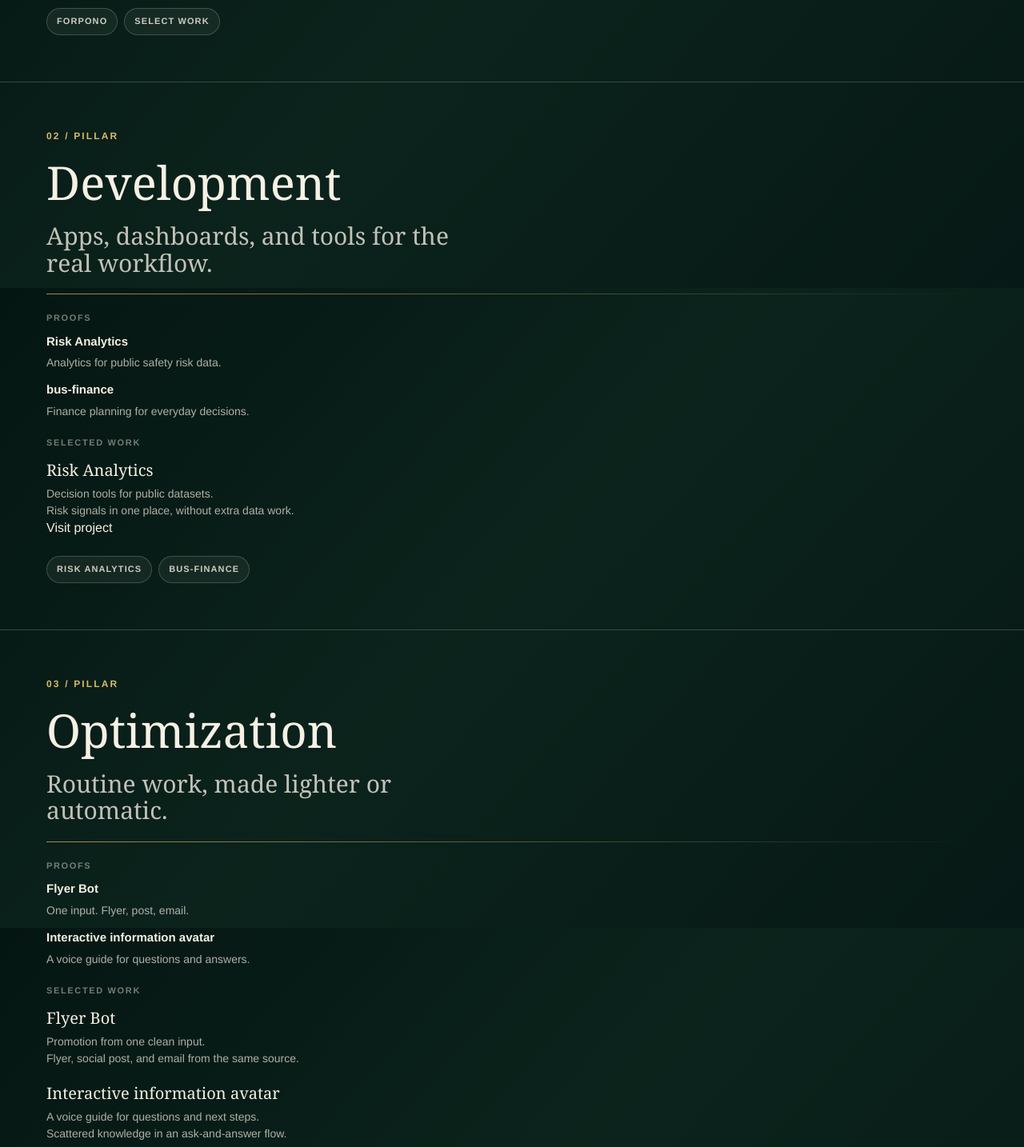
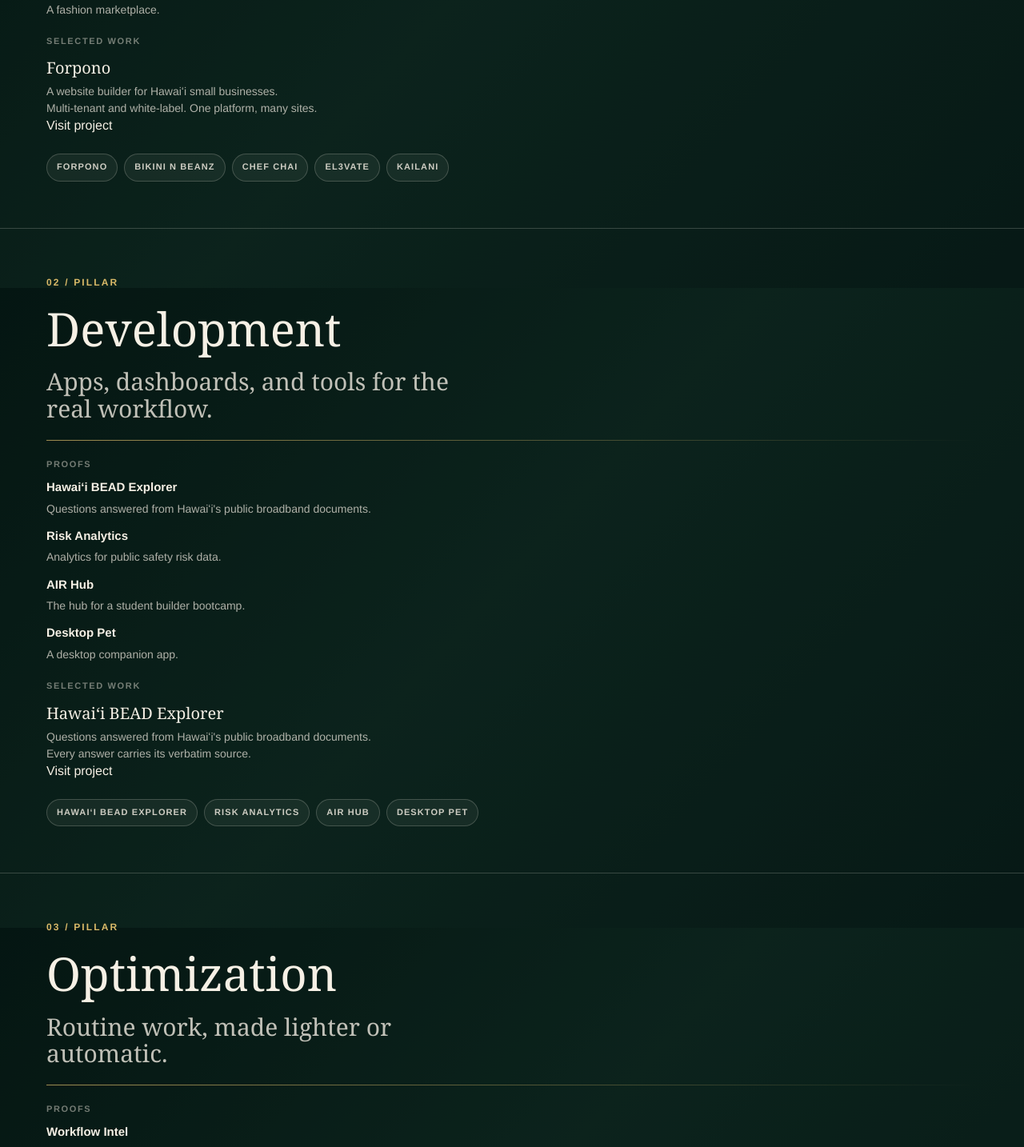
Before and after one commit to tclum/oddbackward, a Next.js app: page / in a window 1280 px wide. Shown: the part 2840-4274 px from the top of the page at 80% size. Built offline with nearby package versions, Linux system fonts and the light colour scheme.

Commit message:
feat: single project registry, solo voice, canonical to oddbackward.forpono.com

```diff
--- a/src/app/layout.tsx
+++ b/src/app/layout.tsx
@@ -7,6 +7,7 @@ export const metadata: Metadata = {
   title: `${siteConfig.brandName} | Design. Development. Optimization.`,
   description:
     "Custom websites, apps, and workflow improvements for small businesses and teams.",
+  alternates: { canonical: "/" },
   openGraph: {
     title: `${siteConfig.brandName} | Design. Development. Optimization.`,
     description:
--- a/src/config/site.ts
+++ b/src/config/site.ts
@@ -1,13 +1,13 @@
 export const siteConfig = {
   brandName: "DDO",
   legalName: "DDO",
-  domain: "oddbackward.com",
+  // Flip domain and home to oddbackward.com once that domain is live.
+  domain: "oddbackward.forpono.com",
   contactEmail: "tclum@forpono.com",
   urls: {
-    home: "https://oddbackward.com",
+    home: "https://oddbackward.forpono.com",
     forpono: "https://forpono.com",
     founder: "https://tclum.forpono.com",
-    riskAnalytics: "https://risk.forpono.com",
   },
 } as const;
 
--- a/src/data/orbit.ts
+++ b/src/data/orbit.ts
@@ -110,7 +110,7 @@ const centerNode: OrbitNode = {
   pairs: [
     {
       heading: "Run by Timothy Lum.",
-      body: "A small team. Senior attention. Less noise.",
+      body: "One person. Senior attention. Less noise.",
     },
     {
       heading: "Send the rough version.",
@@ -136,8 +136,8 @@ const pillarNodes: OrbitNode[] = pillars.map((pillar, index) => ({
   proofs: pillar.proofs.map((proof) => ({
     name: proof.name,
     summary: proof.summary,
-    href: proof.urlKey ? siteConfig.urls[proof.urlKey] : undefined,
-    ariaLabel: proof.urlKey ? `${proof.name} website` : undefined,
+    href: proof.href,
+    ariaLabel: proof.href ? `${proof.name} website` : undefined,
   })),
   work: selectedWork
     .filter((item) => item.pillar === pillar.pillar)
@@ -145,8 +145,8 @@ const pillarNodes: OrbitNode[] = pillars.map((pillar, index) => ({
       title: item.title,
       summary: item.summary,
       detail: item.detail,
-      href: item.urlKey ? siteConfig.urls[item.urlKey] : undefined,
-      ariaLabel: item.urlKey ? `${item.title} website` : undefined,
+      href: item.href,
+      ariaLabel: item.href ? `${item.title} website` : undefined,
     })),
   links: [],
   pairs: [],
--- /dev/null
+++ b/src/data/projects.ts
@@ -0,0 +1,136 @@
+import type { Pillar } from "@/data/work";
+
+/*
+  Single source of project facts. Every proof and every selected-work entry is
+  derived from this array — nothing else in the tree hardcodes a project name,
+  URL, or status. The invariant `href present iff status === "live"` is asserted
+  in projects.test.ts so a linkable in-progress entry cannot ship.
+*/
+
+export type ProjectStatus = "live" | "recording" | "in-progress" | "past";
+
+export type Project = {
+  slug: string;
+  name: string;
+  pillar: Pillar;
+  status: ProjectStatus;
+  summary: string;
+  detail: string;
+  href?: string;
+  featured?: boolean;
+};
+
+export const projects: Project[] = [
+  // Design
+  {
+    slug: "forpono",
+    name: "Forpono",
+    pillar: "Design",
+    status: "live",
+    summary: "A website builder for Hawaiʻi small businesses.",
+    detail: "Multi-tenant and white-label. One platform, many sites.",
+    href: "https://forpono.com",
+    featured: true,
+  },
+  {
+    slug: "bikini-n-beanz",
+    name: "Bikini N Beanz",
+    pillar: "Design",
+    status: "live",
+    summary: "A live client site on Forpono.",
+    detail: "Designed, built, and launched on the platform.",
+    href: "https://bikininbeanz.forpono.com",
+  },
+  {
+    slug: "chef-chai",
+    name: "Chef Chai",
+    pillar: "Design",
+    status: "live",
+    summary: "A restaurant site on Forpono.",
+    detail: "Pre-launch build.",
+    href: "https://chef-chai.forpono.com",
+  },
+  {
+    slug: "el3vate",
+    name: "EL3vate",
+    pillar: "Design",
+    status: "live",
+    summary: "A resource site for a UH Mānoa faculty program.",
+    detail: "Content in, static site out, every build gated.",
+    href: "https://el3vate.forpono.com",
+  },
+  {
+    slug: "kailani",
+    name: "Kailani",
+    pillar: "Design",
+    status: "in-progress",
+    summary: "A fashion marketplace.",
+    detail: "Web app up. API in progress.",
+  },
+
+  // Development
+  {
+    slug: "bead-explorer",
+    name: "Hawaiʻi BEAD Explorer",
+    pillar: "Development",
+    status: "live",
+    summary: "Questions answered from Hawaiʻi's public broadband documents.",
+    detail: "Every answer carries its verbatim source.",
+    href: "https://bead.forpono.com",
+    featured: true,
+  },
+  {
+    slug: "risk-analytics",
+    name: "Risk Analytics",
+    pillar: "Development",
+    status: "live",
+    summary: "Analytics for public safety risk data.",
+    detail: "Risk signals in one place, without extra data work.",
+    href: "https://risk.forpono.com",
+  },
+  {
+    slug: "air-hub",
+    name: "AIR Hub",
+    pillar: "Development",
+    status: "live",
+    summary: "The hub for a student builder bootcamp.",
+    detail: "Cohorts, a live session queue, tutorials, a project registry.",
+    href: "https://air.forpono.com",
+  },
+  {
+    slug: "desktop-pet",
+    name: "Desktop Pet",
+    pillar: "Development",
+    status: "recording",
+    summary: "A desktop companion app.",
+    detail: "Cross-platform. Tauri, React, SQLite.",
+  },
+
+  // Optimization
+  {
+    slug: "workflow-intel",
+    name: "Workflow Intel",
+    pillar: "Optimization",
+    status: "in-progress",
+    summary: "A pipeline that reads the field, scores what matters, and writes the weekly brief.",
+    detail: "Private for now.",
+  },
+  {
+    slug: "flyer-bot",
+    name: "Flyer Bot",
+    pillar: "Optimization",
+    status: "in-progress",
+    summary: "One input. Flyer, post, email.",
+    detail: "Flyer, social post, and email from the same source.",
+    featured: true,
+  },
+  {
+    slug: "pace-bot",
+    name: "PACE Bot",
+    pillar: "Optimization",
+    status: "past",
+    summary: "A voice guide for questions and answers.",
+    detail: "Built for a university program. No longer running.",
+    featured: true,
+  },
+];
--- a/src/data/work.ts
+++ b/src/data/work.ts
@@ -1,11 +1,11 @@
-import type { SiteUrlKey } from "@/config/site";
+import { projects } from "@/data/projects";
 
 export type Pillar = "Design" | "Development" | "Optimization";
 
 export type Proof = {
   name: string;
   summary: string;
-  urlKey?: SiteUrlKey;
+  href?: string;
 };
 
 export type PillarBlock = {
@@ -19,81 +19,35 @@ export type WorkItem = {
   pillar: Pillar;
   summary: string;
   detail: string;
-  urlKey?: SiteUrlKey;
+  href?: string;
 };
 
-export const pillars: PillarBlock[] = [
-  {
-    pillar: "Design",
-    statement: "Sites that fit the business.",
-    proofs: [
-      {
-        name: "Forpono",
-        summary: "A website starting point for small teams.",
-        urlKey: "forpono",
-      },
-      {
-        name: "Select work",
-        summary: "Reserved for the next approved case study.",
-      },
-    ],
-  },
-  {
-    pillar: "Development",
-    statement: "Apps, dashboards, and tools for the real workflow.",
-    proofs: [
-      {
-        name: "Risk Analytics",
-        summary: "Analytics for public safety risk data.",
-        urlKey: "riskAnalytics",
-      },
-      {
-        name: "bus-finance",
-        summary: "Finance planning for everyday decisions.",
-      },
-    ],
-  },
-  {
-    pillar: "Optimization",
-    statement: "Routine work, made lighter or automatic.",
-    proofs: [
-      {
-        name: "Flyer Bot",
-        summary: "One input. Flyer, post, email.",
-      },
-      {
-        name: "Interactive information avatar",
-        summary: "A voice guide for questions and answers.",
-      },
-    ],
-  },
-];
+const PILLAR_STATEMENTS: Record<Pillar, string> = {
+  Design: "Sites that fit the business.",
+  Development: "Apps, dashboards, and tools for the real workflow.",
+  Optimization: "Routine work, made lighter or automatic.",
+};
 
-export const selectedWork: WorkItem[] = [
-  {
-    title: "Forpono",
-    pillar: "Design",
-    summary: "Website launch point for small teams.",
-    detail: "Positioning, structure, and a usable web presence.",
-    urlKey: "forpono",
-  },
-  {
-    title: "Risk Analytics",
-    pillar: "Development",
-    summary: "Decision tools for public datasets.",
-    detail: "Risk signals in one place, without extra data work.",
-    urlKey: "riskAnalytics",
-  },
-  {
-    title: "Flyer Bot",
-    pillar: "Optimization",
-    summary: "Promotion from one clean input.",
-    detail: "Flyer, social post, and email from the same source.",
-  },
-  {
-    title: "Interactive information avatar",
-    pillar: "Optimization",
-    summary: "A voice guide for questions and next steps.",
-    detail: "Scattered knowledge in an ask-and-answer flow.",
-  },
-];
+const PILLAR_ORDER: Pillar[] = ["Design", "Development", "Optimization"];
+
+export const pillars: PillarBlock[] = PILLAR_ORDER.map((pillar) => ({
+  pillar,
+  statement: PILLAR_STATEMENTS[pillar],
+  proofs: projects
+    .filter((project) => project.pillar === pillar)
+    .map((project) => ({
+      name: project.name,
+      summary: project.summary,
+      href: project.href,
+    })),
+}));
+
+export const selectedWork: WorkItem[] = projects
+  .filter((project) => project.featured)
+  .map((project) => ({
+    title: project.name,
+    pillar: project.pillar,
+    summary: project.summary,
+    detail: project.detail,
+    href: project.href,
+  }));
```
Also changed, not shown: 4 other files (tests, documents, lock files or other folders).
